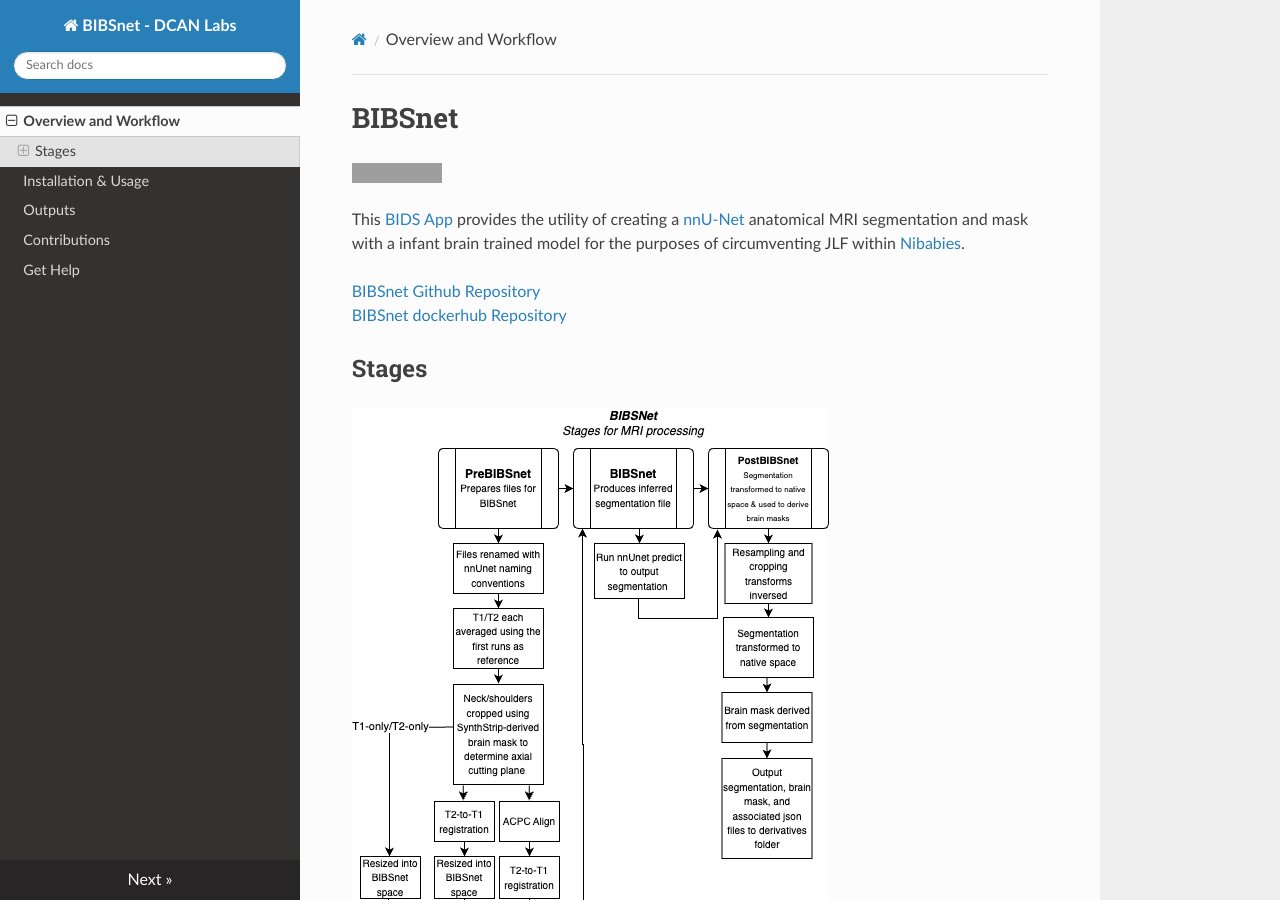
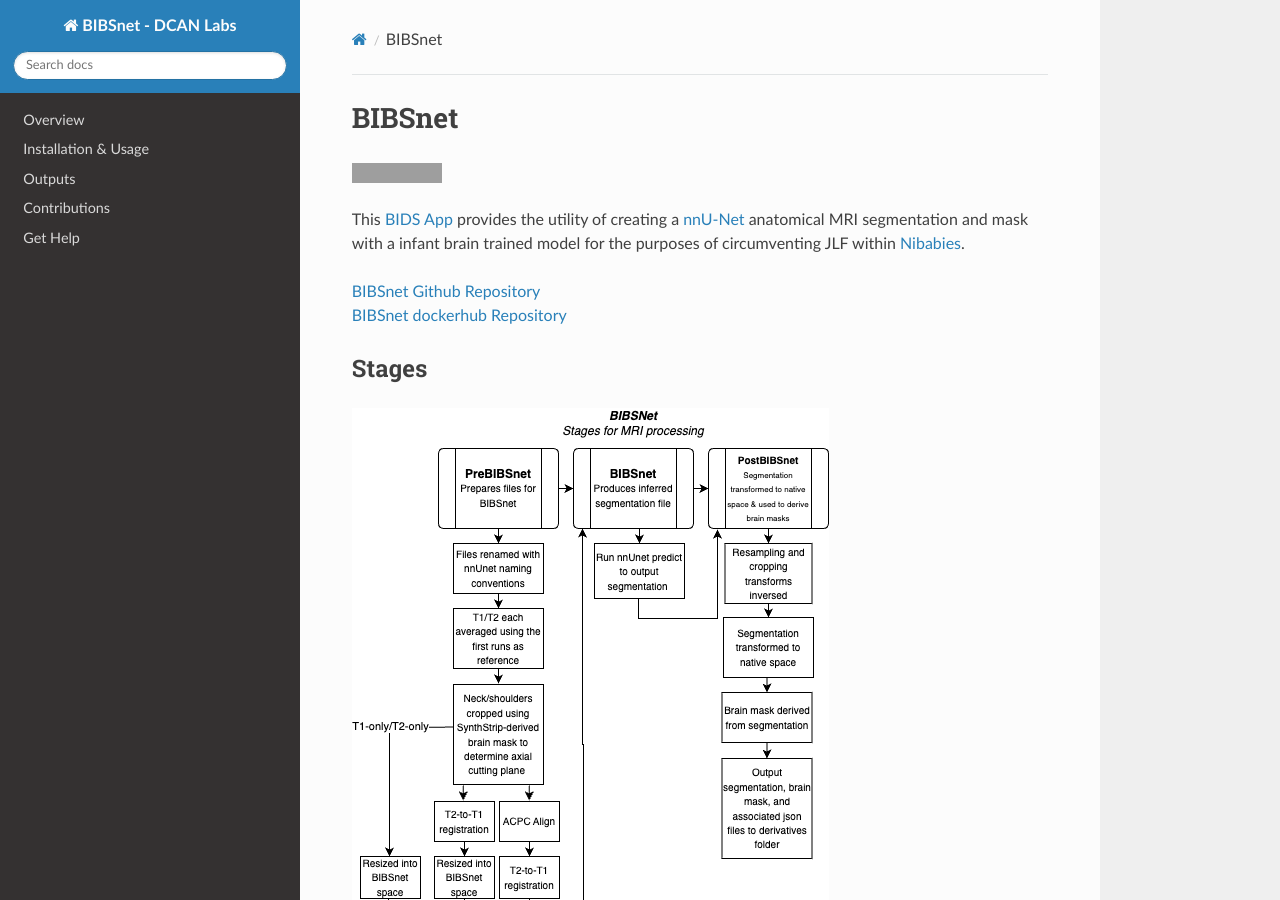
Before and after one commit to DCAN-Labs/BIBSnet, an MkDocs documentation site: the page built from docs/index.md, in a window 1280 px wide and 900 px high. Built offline with MkDocs 1.6.1, drawn with Linux system fonts in a browser that asks for light colours; nearby versions of some CDN libraries; grey boxes are pictures that could not be loaded.

Commit message:
Update mkdocs.yml

```diff
--- a/mkdocs.yml
+++ b/mkdocs.yml
@@ -4,7 +4,7 @@
   - search
 docs_dir: docs
 nav:
-  - Overview and Workflow: index.md
+  - Overview: introduction.md
   - Installation & Usage: usage.md
   - Outputs: outputs.md
   - Contributions: contributions.md
```
